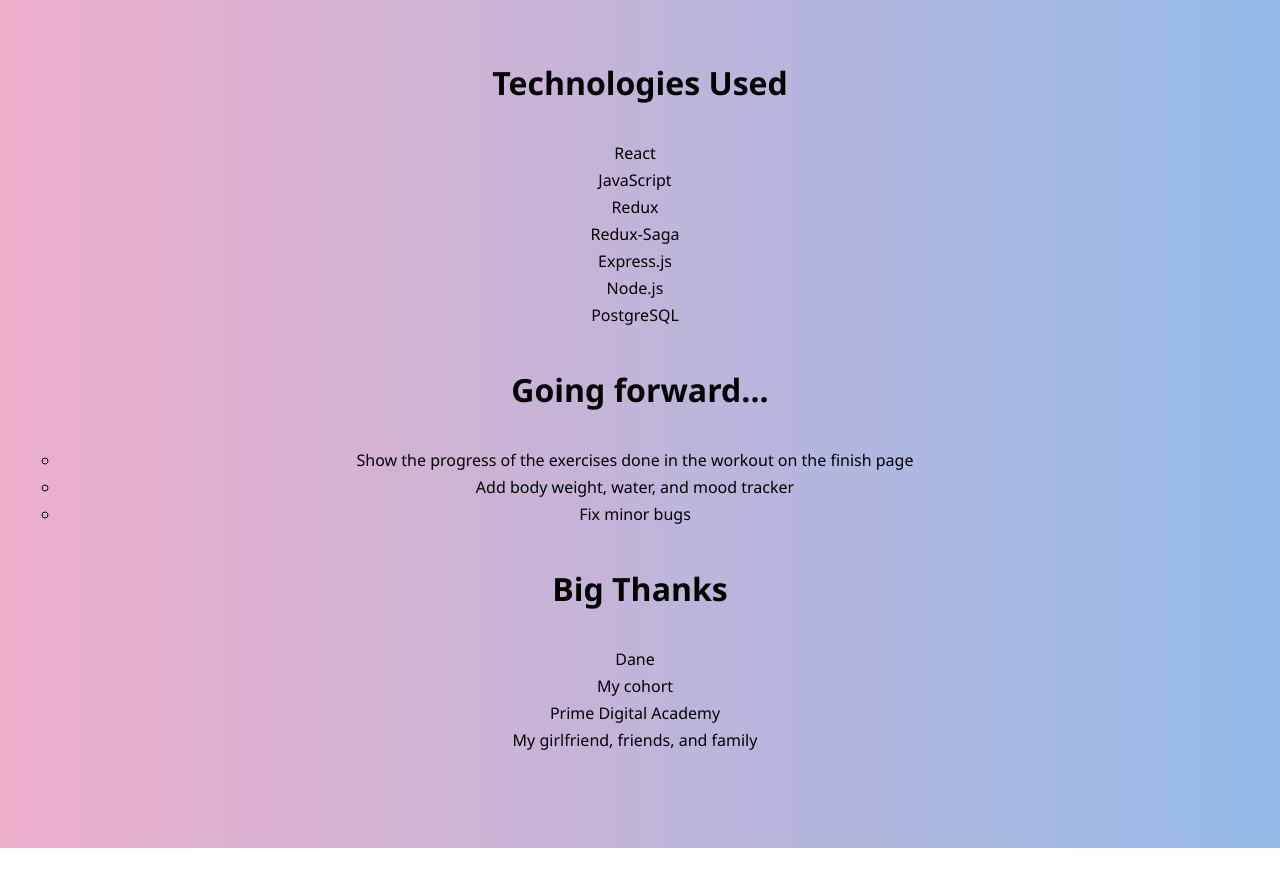
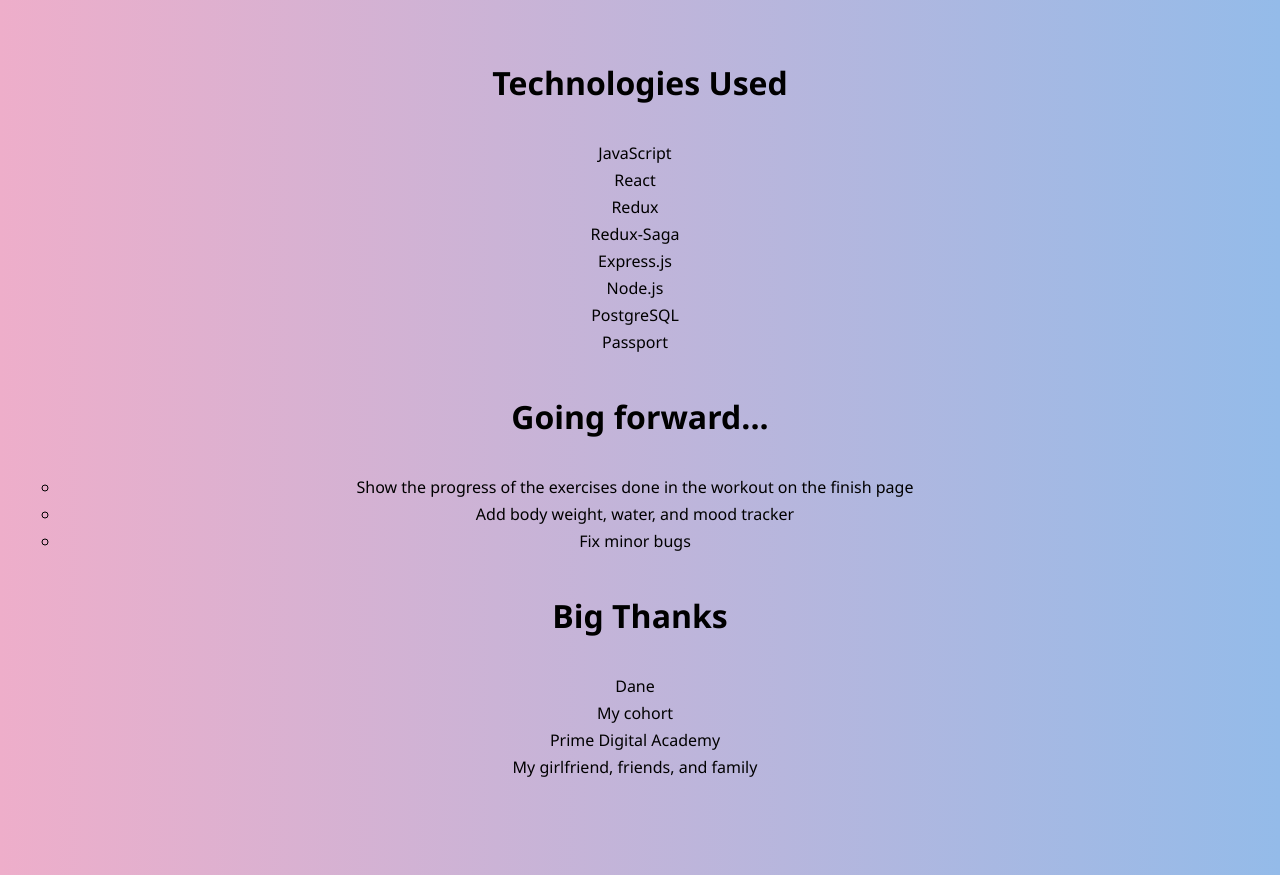
Before and after one commit to LucasHouska/Work-IN, a React (Create React App) app: page /#/about in a window 1280 px wide. Before the commit the page ends 848 px from the top, so only its background shows below. Built offline with nearby package versions, Linux system fonts and the light colour scheme; no server answers.

Commit message:
about to clean up again

```diff
--- a/src/components/AboutPage/AboutPage.jsx
+++ b/src/components/AboutPage/AboutPage.jsx
@@ -4,21 +4,22 @@
 function AboutPage() {
   return (
     <div className="container">
-      <div id = 'about'>
+      <div id='about'>
         <h1>Technologies Used</h1>
         <ul className='about-list'>
+          <li>JavaScript</li>
           <li>React</li>
-          <li>JavaScript</li>
           <li>Redux</li>
           <li>Redux-Saga</li>
           <li>Express.js</li>
           <li>Node.js</li>
           <li>PostgreSQL</li>
+          <li>Passport</li>
         </ul>
         <h1>Going forward...</h1>
         <ul id='going-forward-list'>
           <li>Show the progress of the exercises done in the workout
-          on the finish page</li>
+            on the finish page</li>
           <li>Add body weight, water, and mood tracker</li>
           <li>Fix minor bugs</li>
         </ul>
```
